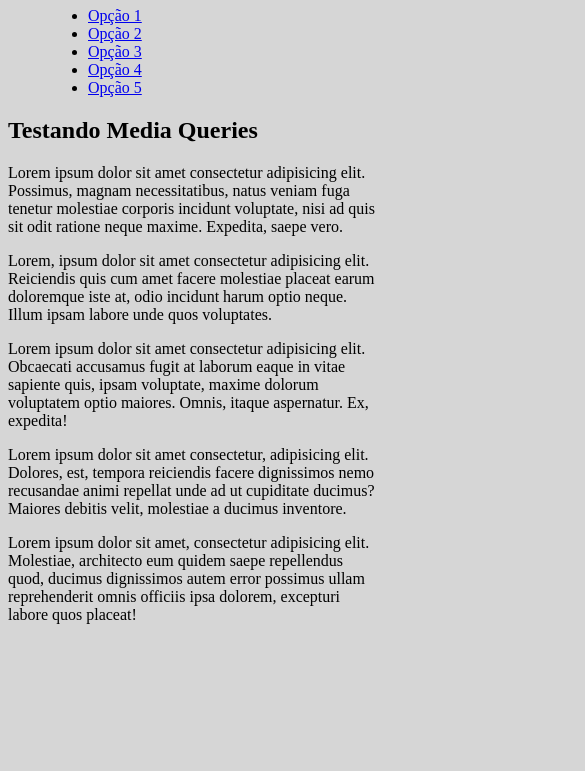
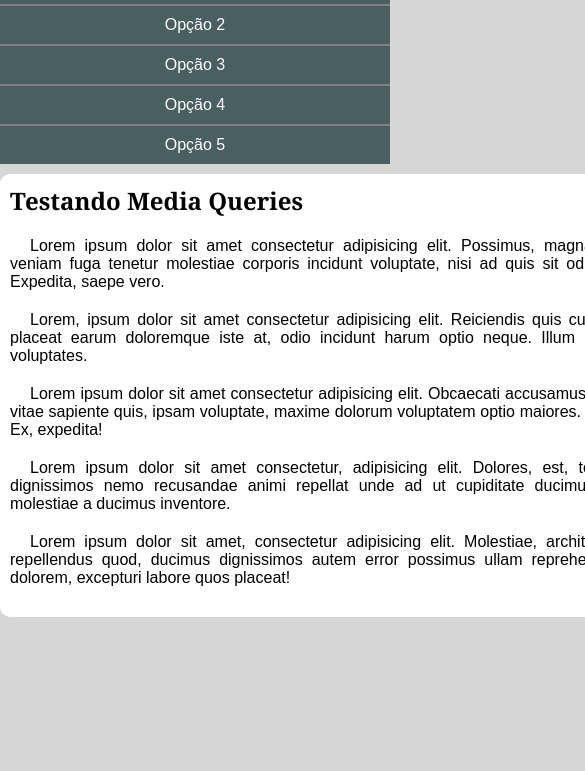
Before and after one commit to Davidjean23reis/html-css, a plain HTML site: page exercicios/ex026/mq005/index.html in a window 390 px wide. Shown: the part 73-844 px from the top of the page, 585 px wide, since content can reach past the window. Drawn offline with Linux system fonts and the light colour scheme.

Commit message:
Exercícios Media Quereis 005

```diff
--- a/exercicios/ex026/mq005/estilos/style.css
+++ b/exercicios/ex026/mq005/estilos/style.css
@@ -1,5 +1,61 @@
 @charset "UTF-8";
+* {
+  font-family: Arial, Helvetica, sans-serif;
+  margin: 0px;
+  padding: 0px;
+}
+body,
+html {
+  background-color: rgb(214, 214, 214);
+}
+header {
+  background-color: gray;
+  border-radius: 10px;
+}
+header > h1 {
+  text-align: center;
+}
+h2 {
+  font-family: Cambria, Cochin, Georgia, Times, "Times New Roman", serif;
+}
 
- body {
-    background-color: rgb(214, 214, 214);
- }
+menu {
+  display: block;
+}
+
+menu > ul {
+  list-style-type: none;
+}
+
+menu > ul > li > a {
+  display: block;
+  padding: 10px;
+  text-align: center;
+  text-decoration: none;
+  background-color: rgb(74, 95, 95);
+  color: white;
+  border-top: 2px solid gray;
+}
+
+menu > ul > li > a:hover {
+  background-color: gray;
+}
+
+main {
+  width: 90vh;
+  background-color: white;
+  margin: auto;
+  margin-top: 10px;
+  padding: 10px;
+  border-radius: 10px;
+}
+
+article > h2 {
+  padding-bottom: 20px;
+}
+
+article > p {
+  text-align: justify;
+  margin-bottom: 20px;
+  text-indent: 20px;
+}
```
